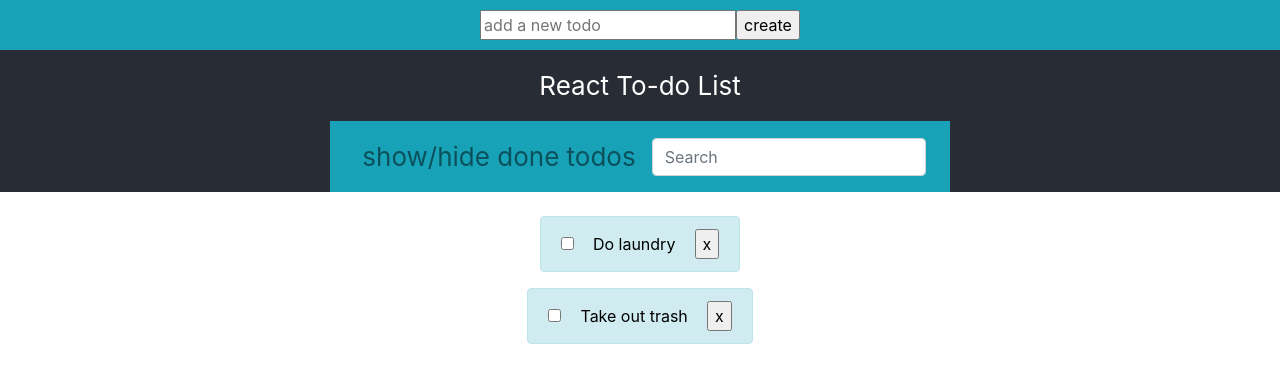
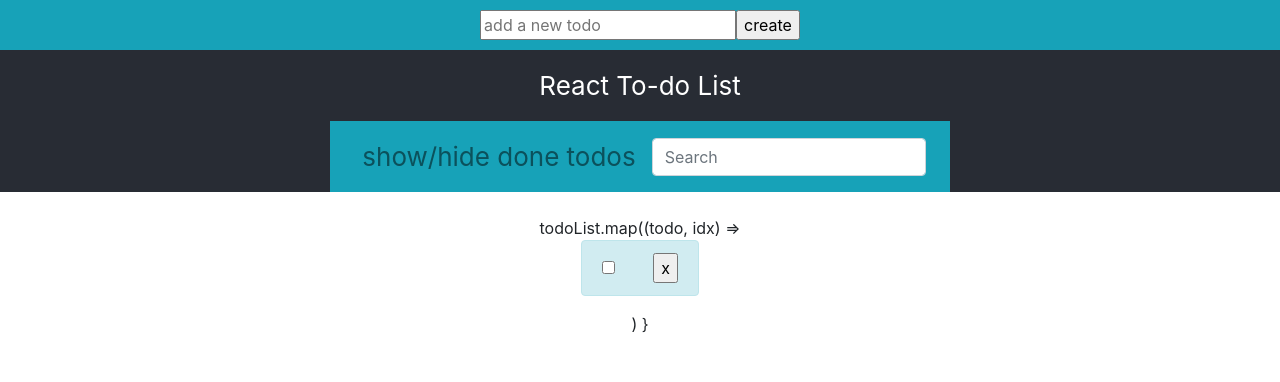
Before and after one commit to jackcho626/react-todo-list, a React (Create React App) app: page / in a window 1280 px wide. Shown: the top 382 px of the page. Built offline with nearby package versions, Linux system fonts and the light colour scheme.

Commit message:
Connect redux attempt

```diff
--- a/src/App.js
+++ b/src/App.js
@@ -1,17 +1,21 @@
-import React, { useState } from 'react'
+// import React, { useState } from 'react'
+import React from 'react'
 import './App.css'
-import { create } from 'domain'
-import * as R from 'ramda'
-import { Alert, Row, Form, FormControl, Nav, Navbar } from 'react-bootstrap'
+// import { create } from 'domain'
+// import * as R from 'ramda'
+// import { Alert, Row, Form, FormControl, Nav, Navbar } from 'react-bootstrap'
 import { CreateTodoContainer } from './containers/create'
+import { TodosContainer } from './containers/todos'
+import { FiltersContainer } from './containers/filters'
 
+/*
 const doneLens = R.lensProp('done')
 const taskLens = R.lensProp('task')
 
 const Todo = ({ todo, idx, toggleDone, removeTodo }) => (
     <Row className='justify-content-md-center'>
       <Alert variant='info'>
-        {/* <InputGroup.Prepend>
+        { <InputGroup.Prepend>
           <InputGroup.Checkbox />
         </InputGroup.Prepend>
         <FormControl>
@@ -19,7 +23,7 @@
         </FormControl>
         <InputGroup.Append>
           <InputGroup.Text>x</InputGroup.Text>
-        </InputGroup.Append> */}
+        </InputGroup.Append> }
         <input type='checkbox' checked={ todo.done } onChange={ () => toggleDone(idx) }></input>
         <p style={{display: 'inline', margin: '0 1.5vw', color: todo.done? 'grey':'black', textDecoration: todo.done? 'line-through': ''}}>
           { todo.task }</p>
@@ -56,20 +60,20 @@
 
 const App = ({ todoList, setTodoList, toggleDone, removeTodo, filterDone, setSearchStr }) => (
   <div className='App mt-0'>
-    {/* <CreateTodoContainer todoList={ todoList } setTodoList={ setTodoList } /> */}
+    {// <CreateTodoContainer todoList={ todoList } setTodoList={ setTodoList } /> }
     <CreateTodoContainer />
     <header className='App-header mt-0'>
       <p className='mt-3'>
         React To-do List
       </p>
       <Navbar bg='info' expand='lg'>
-        {/* <Navbar.Brand href='#home'>My To-do List</Navbar.Brand> */}
+        // { <Navbar.Brand href='#home'>My To-do List</Navbar.Brand> }
         <Navbar.Toggle aria-controls='basic-navbar-nav' />
         <Navbar.Collapse id='basic-navbar-nav'>
           <Nav.Link className='text-black-50' onClick={ filterDone }>show/hide done todos</Nav.Link>
           <Form inline>
             <FormControl id='searchForm' type='text' placeholder='Search' className='mr-sm-2' onChange={ e => setSearchStr(e.target.value) } />
-            {/* <Button variant='outline-dark' type='submit'>Search</Button> */}
+            { <Button variant='outline-dark' type='submit'>Search</Button> }
           </Form>
         </Navbar.Collapse>
       </Navbar>
@@ -142,5 +146,35 @@
   return <App todoList={ filteredList } setTodoList={ setTodoList } toggleDone={ toggleDone } removeTodo={ removeTodo }
     filterDone={ filterDone } setSearchStr={ setSearchStr } />
 }
+*/
 
-export default AppContainer
+// const App = ({ todoList, setTodoList, toggleDone, removeTodo, filterDone, setSearchStr }) => (
+const App = () => (
+  <div className='App mt-0'>
+    {/* { <CreateTodoContainer todoList={ todoList } setTodoList={ setTodoList } /> } */}
+    <CreateTodoContainer />
+    <FiltersContainer />
+    {/* <header className='App-header mt-0'>
+      <p className='mt-3'>
+        React To-do List
+      </p>
+      <Navbar bg='info' expand='lg'>
+        { <Navbar.Brand href='#TAKEOUT'>My To-do List</Navbar.Brand> }
+        <Navbar.Toggle aria-controls='basic-navbar-nav' />
+        <Navbar.Collapse id='basic-navbar-nav'>
+          <Nav.Link className='text-black-50' onClick={ filterDone }>show/hide done todos</Nav.Link>
+          <Form inline>
+            <FormControl id='searchForm' type='text' placeholder='Search' className='mr-sm-2' onChange={ e => setSearchStr(e.target.value) } />
+            <Button href='TAKEOUT!' variant='outline-dark' type='submit'>Search</Button>
+          </Form>
+        </Navbar.Collapse>
+      </Navbar>
+    </header> */}
+    <TodosContainer />
+    {/* <div>
+      { todoList.map((todo, idx) => <Todo todo={ todo } idx={ todo.idx } toggleDone={ toggleDone } removeTodo={ removeTodo } key={ `todo-${idx}` } />) }
+    </div> */}
+  </div>
+)
+
+export default App
--- /dev/null
+++ b/src/components/filters.js
@@ -0,0 +1,21 @@
+import { Navbar, Nav, Form, FormControl } from 'react-bootstrap'
+import React from 'react'
+
+export const Filter = ({ filterDone, setSearchStr }) => (
+<header className='App-header mt-0'>
+    <p className='mt-3'>
+        React To-do List
+    </p>
+    <Navbar bg='info' expand='lg'>
+        {/* { <Navbar.Brand href='#TAKEOUT'>My To-do List</Navbar.Brand> } */}
+        <Navbar.Toggle aria-controls='basic-navbar-nav' />
+        <Navbar.Collapse id='basic-navbar-nav'>
+        <Nav.Link className='text-black-50' onClick={ filterDone }>show/hide done todos</Nav.Link>
+        <Form inline>
+            <FormControl id='searchForm' type='text' placeholder='Search' className='mr-sm-2' onChange={ e => setSearchStr(e.target.value) } />
+            {/* <Button href='TAKEOUT!' variant='outline-dark' type='submit'>Search</Button> */}
+        </Form>
+        </Navbar.Collapse>
+    </Navbar>
+</header>
+)
--- /dev/null
+++ b/src/components/todos.js
@@ -0,0 +1,27 @@
+import { Row, Alert } from 'react-bootstrap'
+import React from 'react'
+
+const Todo = ({ todo, idx, toggleDone, removeTodo }) => (
+    <Row className='justify-content-md-center'>
+      <Alert variant='info'>
+        {/* { <InputGroup.Prepend>
+          <InputGroup.Checkbox />
+        </InputGroup.Prepend>
+        <FormControl>
+
+        </FormControl>
+        <InputGroup.Append>
+          <InputGroup.Text>x</InputGroup.Text>
+        </InputGroup.Append> } */}
+        <input type='checkbox' checked={ todo.done } onChange={ () => toggleDone(idx) }></input>
+        <p style={{display: 'inline', margin: '0 1.5vw', color: todo.done? 'grey':'black', textDecoration: todo.done? 'line-through': ''}}>
+          { todo.task }</p>
+        <input type='button' value='x' onClick={ () => removeTodo(idx) }></input>
+      </Alert>
+    </Row>
+)
+
+export const TodoList = ({ todo, toggleDone, removeTodo, idx }) => (
+<div>
+    todoList.map((todo, idx) => <Todo todo={ todo } idx={ todo.idx } toggleDone={ toggleDone } removeTodo={ removeTodo } key={ `todo-${idx}` } />) }
+</div>)
--- /dev/null
+++ b/src/containers/filters.js
@@ -0,0 +1,15 @@
+import { connect } from 'react-redux'
+import { Filter } from '../components/filters'
+import { bindActionCreators } from 'redux'
+import * as actions from '../actions'
+
+const mapStateToProps = state  => ({
+  value: state.filters
+})
+
+const mapDispatchToProps = dispatch => ({
+  filterDone: bindActionCreators(actions.showDone, dispatch),
+  setSearchStr: bindActionCreators(actions.searchChanged, dispatch)
+})
+
+export const FiltersContainer = connect(mapStateToProps, mapDispatchToProps)(Filter)
--- /dev/null
+++ b/src/containers/todos.js
@@ -0,0 +1,16 @@
+import { connect } from 'react-redux'
+import { TodoList } from '../components/todos'
+import { bindActionCreators } from 'redux'
+import * as actions from '../actions'
+
+const mapStateToProps = state  => ({
+  todo: state.todos,
+  idx: state.todos
+})
+
+const mapDispatchToProps = dispatch => ({
+  toggleDone: bindActionCreators(actions.doneToggled, dispatch),
+  removeTodo: bindActionCreators(actions.deleteTodo, dispatch)
+})
+
+export const TodosContainer = connect(mapStateToProps, mapDispatchToProps)(TodoList)
```
